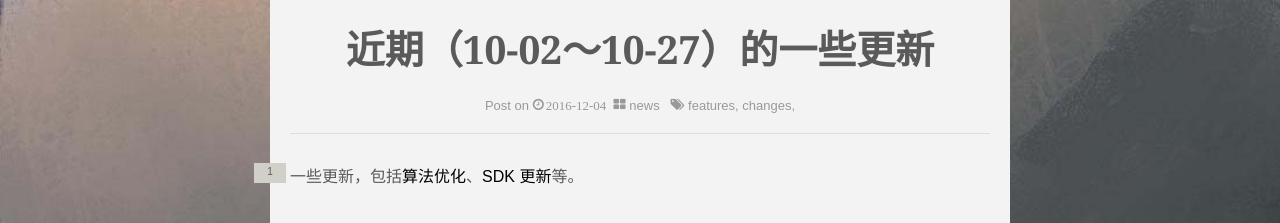
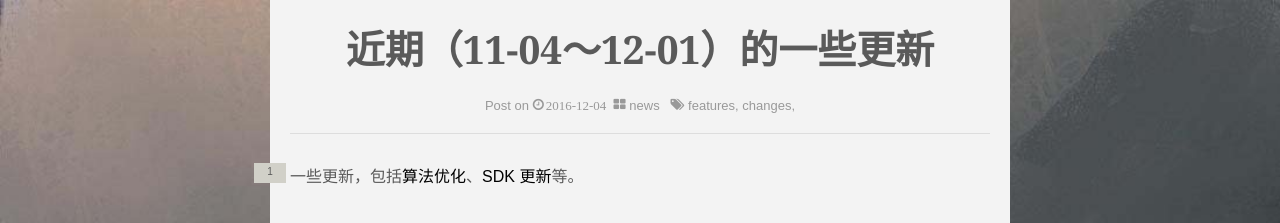
Before and after one commit to url2io/url2io.github.io, a Jekyll site: the page built from _posts/2016-12-04-近期（11-04~12-01）的一些更新.md, in a window 1280 px wide. Shown: the top 223 px of the page. Built offline with Jekyll 4.4.1, drawn with Linux system fonts in a browser that asks for light colours; nearby versions of some CDN libraries; Markdown is read by kramdown in place of the engine named in the settings; comment, search, counter and statistics services are not loaded.

Commit message:
修改2016-12-04-近期（11-04\~12-01）的一些更新.md标题.

```diff
--- a/_posts/2016-12-04-近期（11-04~12-01）的一些更新.md
+++ b/_posts/2016-12-04-近期（11-04~12-01）的一些更新.md
@@ -1,6 +1,6 @@
 ---
 layout: post
-title: 近期（10-02～10-27）的一些更新
+title: 近期（11-04～12-01）的一些更新
 category: news
 tags: features changes
 
```
